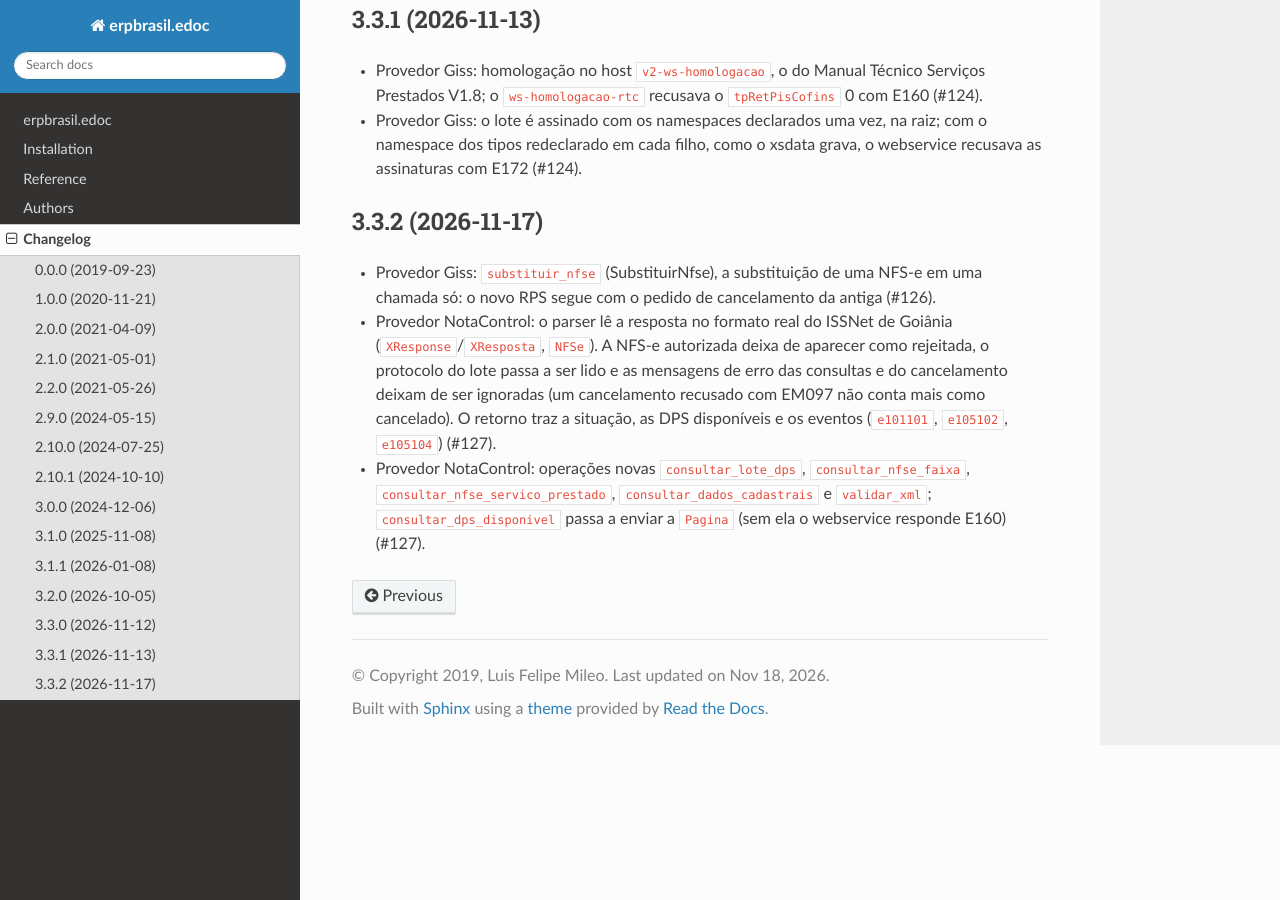
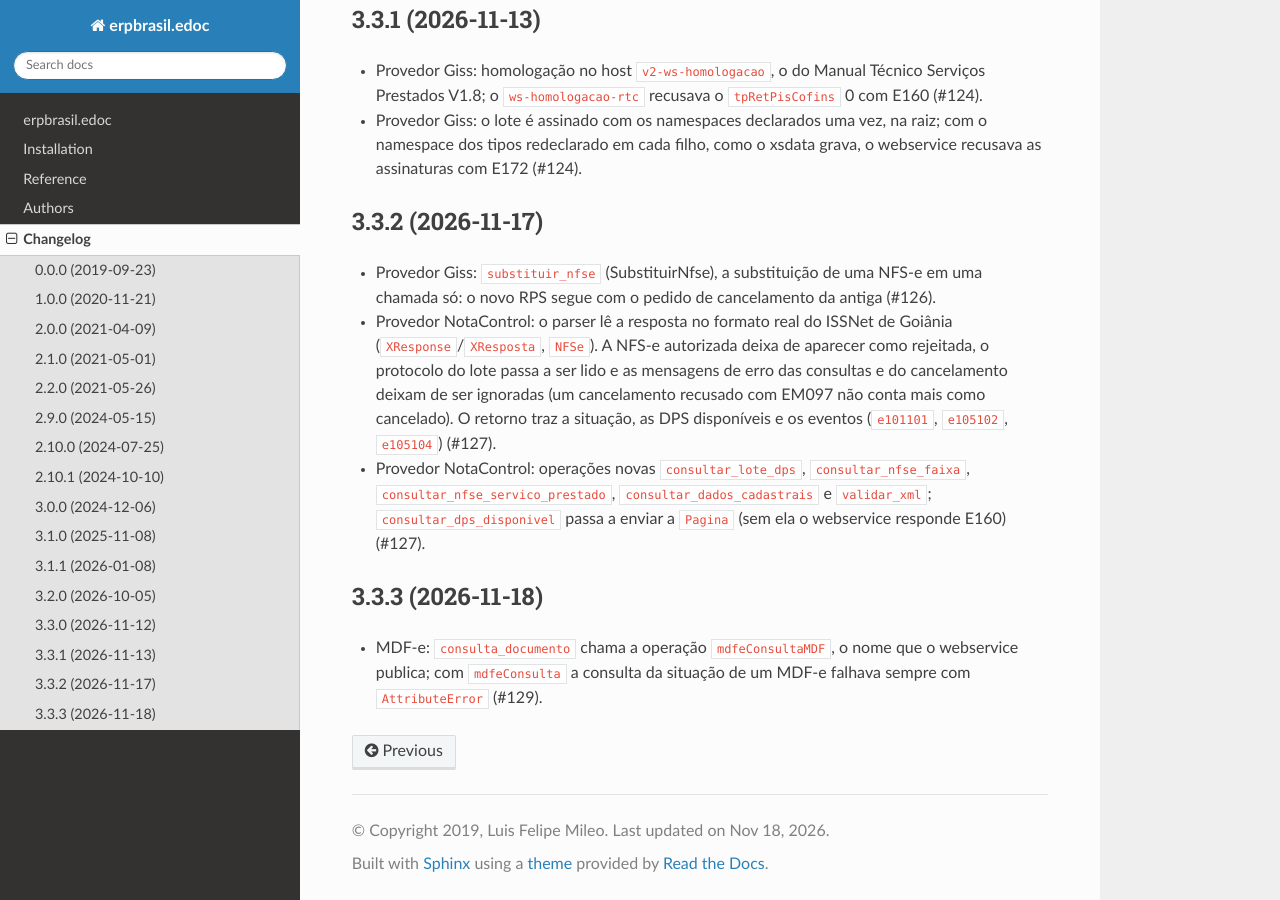
Before and after one commit to erpbrasil/erpbrasil.edoc, a Sphinx documentation site: the page built from docs/changelog.rst, in a window 1280 px wide and 900 px high, scrolled down 3815 px. Built offline with Sphinx 7.4.7 and the Read the Docs theme 3.1.0, drawn with Linux system fonts in a browser that asks for light colours; pages that are not in the unit, such as notebooks, are missing from menus.

Commit message:
[REL] versão 3.3.3: consulta da situação do MDF-e
Assisted-by: Claude

```diff
--- a/CHANGELOG.rst
+++ b/CHANGELOG.rst
@@ -190,3 +190,10 @@ Outros:
   ``consultar_nfse_faixa``, ``consultar_nfse_servico_prestado``,
   ``consultar_dados_cadastrais`` e ``validar_xml``; ``consultar_dps_disponivel`` passa a
   enviar a ``Pagina`` (sem ela o webservice responde E160) (#127).
+
+3.3.3 (2026-11-18)
+~~~~~~~~~~~~~~~~~~
+
+* MDF-e: ``consulta_documento`` chama a operação ``mdfeConsultaMDF``, o nome que o
+  webservice publica; com ``mdfeConsulta`` a consulta da situação de um MDF-e falhava
+  sempre com ``AttributeError`` (#129).
--- a/README.rst
+++ b/README.rst
@@ -21,9 +21,9 @@ erpbrasil.edoc
     :alt: PyPI Package latest release
     :target: https://pypi.org/project/erpbrasil.edoc
 
-.. |commits-since| image:: https://img.shields.io/github/commits-since/erpbrasil/erpbrasil.edoc/v3.3.2.svg
+.. |commits-since| image:: https://img.shields.io/github/commits-since/erpbrasil/erpbrasil.edoc/v3.3.3.svg
     :alt: Commits since latest release
-    :target: https://github.com/erpbrasil/erpbrasil.edoc/compare/v3.3.2...master
+    :target: https://github.com/erpbrasil/erpbrasil.edoc/compare/v3.3.3...master
 
 .. |wheel| image:: https://img.shields.io/pypi/wheel/erpbrasil.edoc.svg
     :alt: PyPI Wheel
--- a/docs/conf.py
+++ b/docs/conf.py
@@ -22,7 +22,7 @@ project = "erpbrasil.edoc"
 year = "2019"
 author = "Luis Felipe Mileo"
 copyright = f"{year}, {author}"
-version = release = "3.3.2"
+version = release = "3.3.3"
 
 pygments_style = "trac"
 templates_path = ["."]
--- a/pyproject.toml
+++ b/pyproject.toml
@@ -4,7 +4,7 @@ build-backend = "hatchling.build"
 
 [project]
 name = "erpbrasil.edoc"
-version = "3.3.2"
+version = "3.3.3"
 description = "Transmissão de documentos fiscais eletrônicos brasileiros (NF-e, NFC-e, CT-e, MDF-e, manifestação do destinatário e NFS-e)"
 readme = "README.rst"
 license = {text = "MIT"}
```
Also changed, not shown: .bumpversion.cfg, 1 other file.
